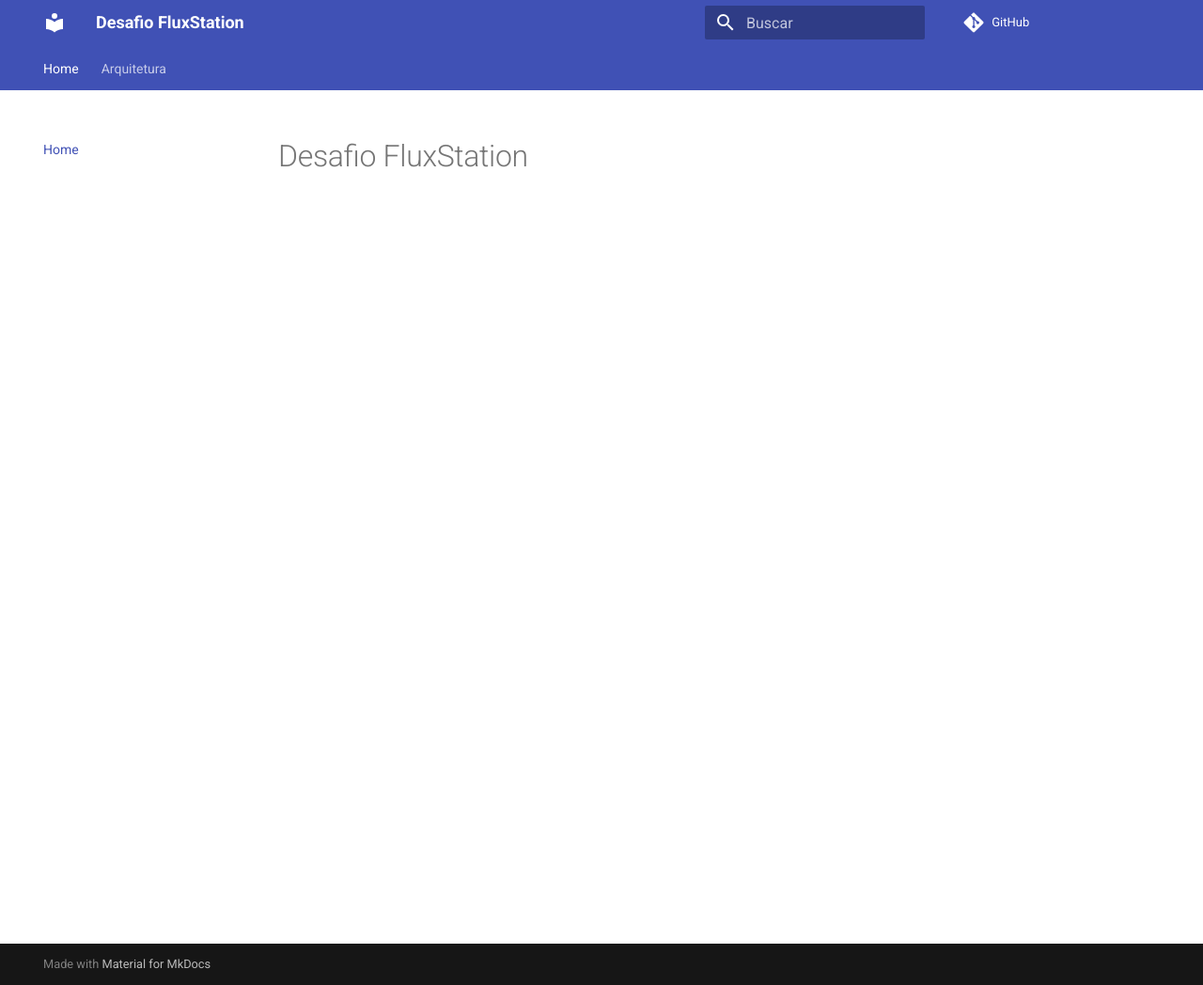
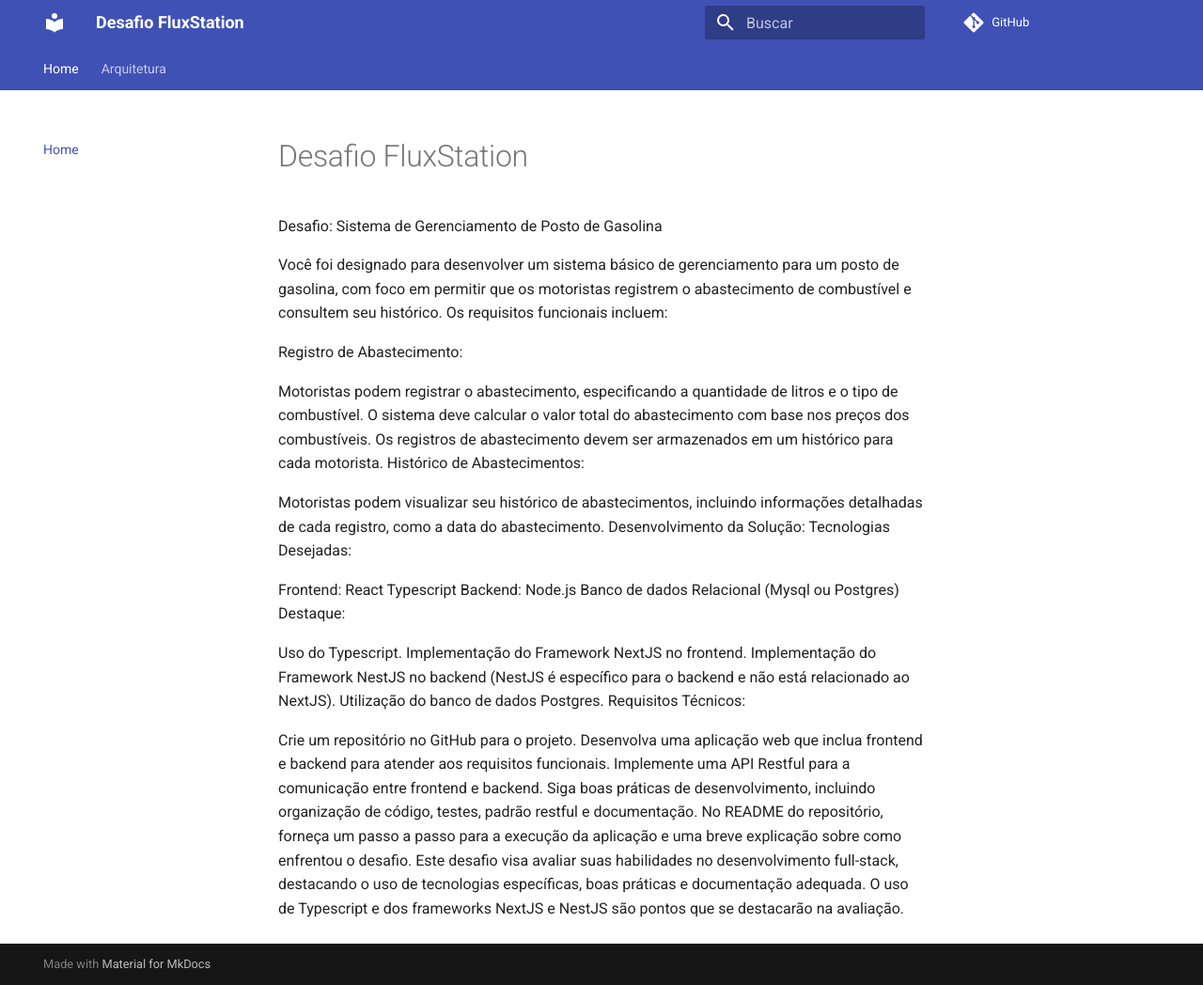
Before and after one commit to francisco1code/Desafio-FluxStation, an MkDocs documentation site: the page built from docs/index.md, in a window 1280 px wide and 1048 px high. Shown: the whole window at 94% size. Built offline with MkDocs 1.6.1 and Material for MkDocs 9.7.7, drawn with Linux system fonts in a browser that asks for light colours; comment, search, counter and statistics services are not loaded.

Commit message:
update docs

```diff
--- a/docs/index.md
+++ b/docs/index.md
@@ -1 +1,34 @@
 # Desafio FluxStation
+
+Desafio: Sistema de Gerenciamento de Posto de Gasolina
+
+Você foi designado para desenvolver um sistema básico de gerenciamento para um posto de gasolina, com foco em permitir que os motoristas registrem o abastecimento de combustível e consultem seu histórico. Os requisitos funcionais incluem:
+
+Registro de Abastecimento:
+
+Motoristas podem registrar o abastecimento, especificando a quantidade de litros e o tipo de combustível.
+O sistema deve calcular o valor total do abastecimento com base nos preços dos combustíveis.
+Os registros de abastecimento devem ser armazenados em um histórico para cada motorista.
+Histórico de Abastecimentos:
+
+Motoristas podem visualizar seu histórico de abastecimentos, incluindo informações detalhadas de cada registro, como a data do abastecimento.
+Desenvolvimento da Solução:
+Tecnologias Desejadas:
+
+Frontend: React Typescript
+Backend: Node.js
+Banco de dados Relacional (Mysql ou Postgres)
+Destaque:
+
+Uso do Typescript.
+Implementação do Framework NextJS no frontend.
+Implementação do Framework NestJS no backend (NestJS é específico para o backend e não está relacionado ao NextJS).
+Utilização do banco de dados Postgres.
+Requisitos Técnicos:
+
+Crie um repositório no GitHub para o projeto.
+Desenvolva uma aplicação web que inclua frontend e backend para atender aos requisitos funcionais.
+Implemente uma API Restful para a comunicação entre frontend e backend.
+Siga boas práticas de desenvolvimento, incluindo organização de código, testes, padrão restful e documentação.
+No README do repositório, forneça um passo a passo para a execução da aplicação e uma breve explicação sobre como enfrentou o desafio.
+Este desafio visa avaliar suas habilidades no desenvolvimento full-stack, destacando o uso de tecnologias específicas, boas práticas e documentação adequada. O uso de Typescript e dos frameworks NextJS e NestJS são pontos que se destacarão na avaliação.
```
Also changed, not shown: docs/backend.md (added, +15 -0 lines), docs/frontend.md (added, +13 -0 lines).
